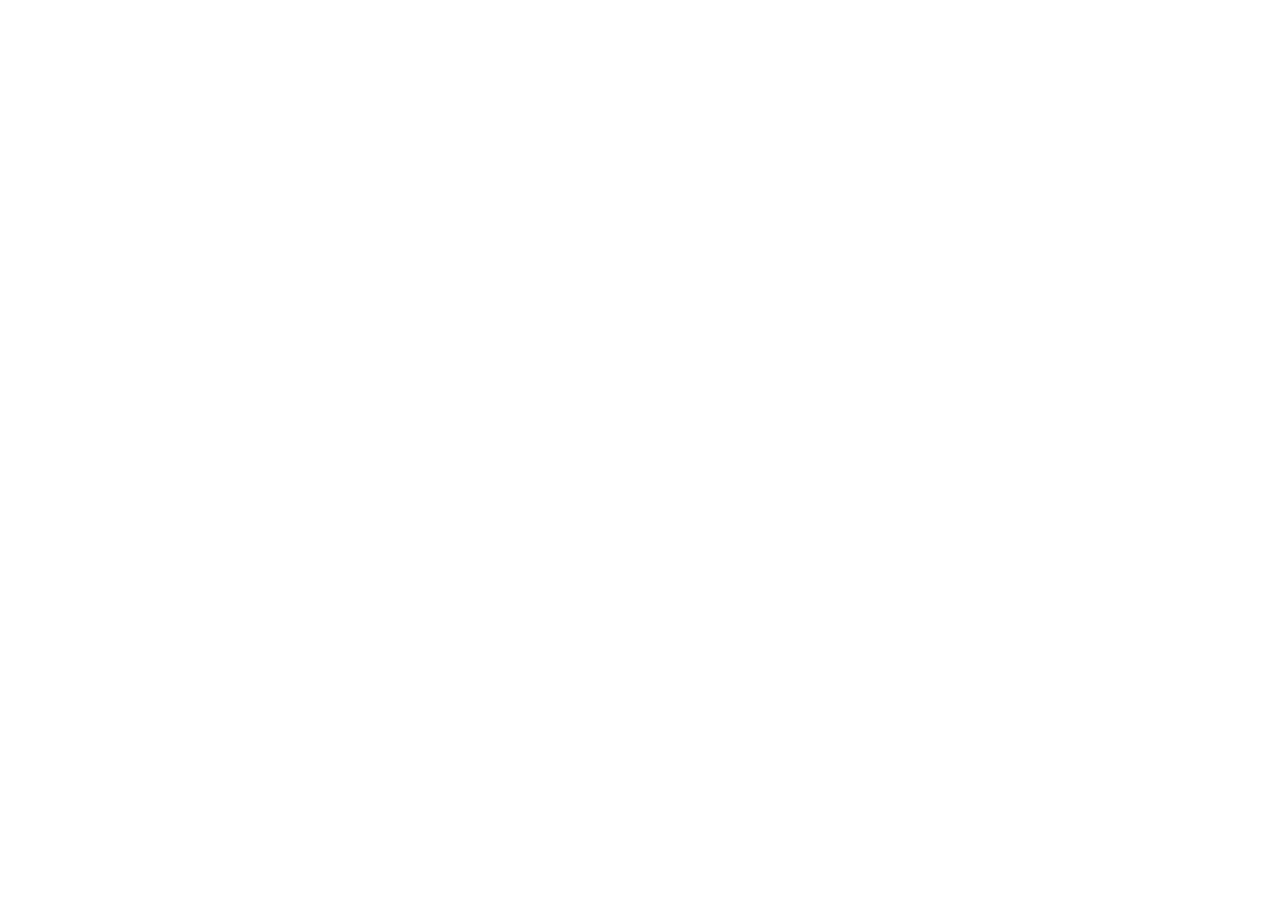
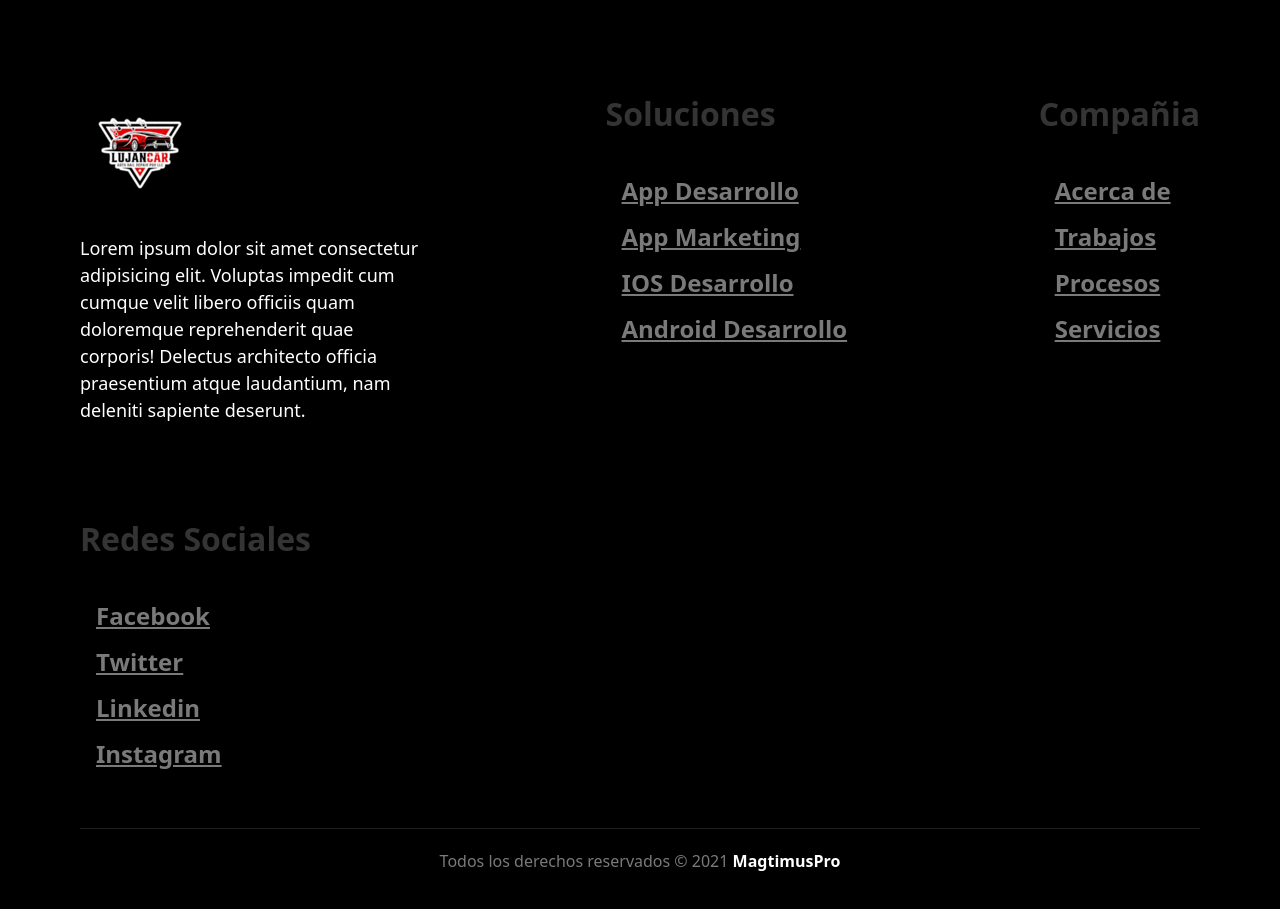
Before and after one commit to DoangCespedes/Lujancar, a React (Vite) app: page /mywork in a window 1280 px wide. Shown: the part 1669-2578 px from the top of the page. Before the commit the page ends 1574 px from the top, so only its background shows below. Built offline with nearby package versions, Linux system fonts and the light colour scheme.

Commit message:
creamos el footer

```diff
--- /dev/null
+++ b/src/Core/infrastructure/components/footer/Footer.jsx
@@ -0,0 +1,51 @@
+import logo from '../../../../assets/logo.png';
+import './Style.css'
+
+export const Footer = () => {
+  return (
+    <>
+        <footer>
+
+            <div class="container__footer">
+                <div class="box__footer">
+                    <div class="logo">
+                        <img src={logo} alt="logo"/>
+                    </div>
+                    <div class="terms">
+                        <p>Lorem ipsum dolor sit amet consectetur adipisicing elit. Voluptas impedit cum cumque velit libero officiis quam doloremque reprehenderit quae corporis! Delectus architecto officia praesentium atque laudantium, nam deleniti sapiente deserunt.</p>
+                    </div>
+                </div>
+                <div class="box__footer">
+                    <h2>Soluciones</h2>
+                    <a href="https://www.google.com">App Desarrollo</a>
+                    <a href="#">App Marketing</a>
+                    <a href="#">IOS Desarrollo</a>
+                    <a href="#">Android Desarrollo</a>
+                </div>
+
+                <div class="box__footer">
+                    <h2>Compañia</h2>
+                    <a href="#">Acerca de</a>
+                    <a href="#">Trabajos</a>
+                    <a href="#">Procesos</a>
+                    <a href="#">Servicios</a>
+                </div>
+
+                <div class="box__footer">
+                    <h2>Redes Sociales</h2>
+                    <a href="#"> <i class="fab fa-facebook-square"></i> Facebook</a>
+                    <a href="#"><i class="fab fa-twitter-square"></i> Twitter</a>
+                    <a href="#"><i class="fab fa-linkedin"></i> Linkedin</a>
+                    <a href="#"><i class="fab fa-instagram-square"></i> Instagram</a>
+                </div>
+
+            </div>
+
+            <div class="box__copyright">
+                <hr/>
+                <p>Todos los derechos reservados © 2021 <b>MagtimusPro</b></p>
+            </div>
+            </footer>
+    </>
+  )
+}
--- /dev/null
+++ b/src/Core/infrastructure/components/footer/Style.css
@@ -0,0 +1,123 @@
+/* @import url('https://fonts.googleapis.com/css2?family=Nunito:ital,wght@0,200;0,300;0,400;0,600;0,700;0,800;0,900;1,200;1,300;1,400;1,600;1,700;1,800;1,900&display=swap');
+
+*{
+    margin: 0;
+    padding: 0;
+    box-sizing: border-box;
+    font-family: 'Nunito', sans-serif;
+    text-decoration: none;
+}
+
+:root{
+    --color-esqueleto:#EFF3F5;
+}
+
+header{
+    width: 100%;
+    height: 60px;
+    background: var(--color-esqueleto);
+}
+
+.cover{
+    width: 100%;
+    height: 500px;
+    background: var(--color-esqueleto);
+    margin-top: 20px;
+}
+
+.container__article{
+    max-width: 1000px;
+    padding: 0px 20px;
+    margin: auto;
+    margin-top: 20px;
+    display: flex;
+    flex-wrap: wrap;
+    justify-content: center;
+}
+
+.container__article .box__article{
+    width: 200px;
+    height: 250px;
+    background: var(--color-esqueleto);
+    margin: 20px;
+} */
+
+/*Aquí debajo va el FOOTER*/
+
+footer{
+    width: 100%;
+    padding: 50px 0px;
+    background-image: url(../../../../assets/background-footer.svg);
+    background-size: cover;
+
+    /*background-color: #d0f0f8;
+    -webkit-mask-image: url("../Images/background-footer.svg");
+    mask-image: url("../Images/background-footer.svg");
+    -webkit-mask-size: cover;
+    mask-size: cover;*/
+}
+
+.container__footer{
+    display: flex;
+    flex-wrap: wrap;
+    justify-content: space-between;
+    max-width: 1200px;
+    margin: auto;
+    margin-top: 100px;
+}
+
+.box__footer{
+    display: flex;
+    flex-direction: column;
+    padding: 40px;
+}
+
+/* .box__footer .logo img{
+    width: 180px;
+} */
+
+.box__footer .terms{
+    max-width: 350px;
+    margin-top: 20px;
+    font-weight: 500;
+    color: #7a7a7a;
+    font-size: 18px;
+}
+
+.box__footer h2{
+    margin-bottom: 30px;
+    color: #343434;
+    font-weight: 700;
+}
+
+.box__footer a{
+    margin-top: 10px;
+    color: #7a7a7a;
+    font-weight: 600;
+}
+
+.box__footer a:hover{
+    opacity: 0.8;
+}
+
+.box__footer a .fab{
+    font-size: 20px;
+}
+
+.box__copyright{
+    max-width: 1200px;
+    margin: auto;
+    text-align: center;
+    padding: 0px 40px;
+}
+
+.box__copyright p{
+    margin-top: 20px;
+    color: #7a7a7a;
+}
+
+.box__copyright hr{
+    border: none;
+    height: 1px;
+    background-color: #7a7a7a;
+}
--- a/src/Core/infrastructure/components/navSpeedDial/Style.css
+++ b/src/Core/infrastructure/components/navSpeedDial/Style.css
@@ -1,15 +1,15 @@
 .navigation {
     position: fixed;
-    left: 40px;
+    left: 3.5rem;
     top: 50%;
     transform: translate(100%, 50%);
     background-color:rgba(0, 0, 0, 0.075);
-    padding: 15px 10px;
+    padding: 15px 5px;
     display: flex;
     flex-direction: column;
     justify-content: center;
     align-items: center;
-    gap: 0.5rem;
+    gap: 1rem;
     border-radius: 50px;
     margin-top: -3rem;
     animation: fade-nav-in 1s ease 1 1s forwards;
--- a/src/views/MyWork/MyWork.jsx
+++ b/src/views/MyWork/MyWork.jsx
@@ -1,12 +1,14 @@
 import React from 'react'
 import { Services } from '../../Core/infrastructure/components/sections/services/services'
 import { Slider } from '../../Core/infrastructure/components/carousels/slider/Slider'
+import { Footer } from '../../Core/infrastructure/components/footer/Footer'
 
 export const MyWork = () => {
   return (
     <div>
       <Slider/>
       <Services/>
+      <Footer/>
     </div>
   )
 }
```
Also changed, not shown: src/assets/background-footer.svg (added).
